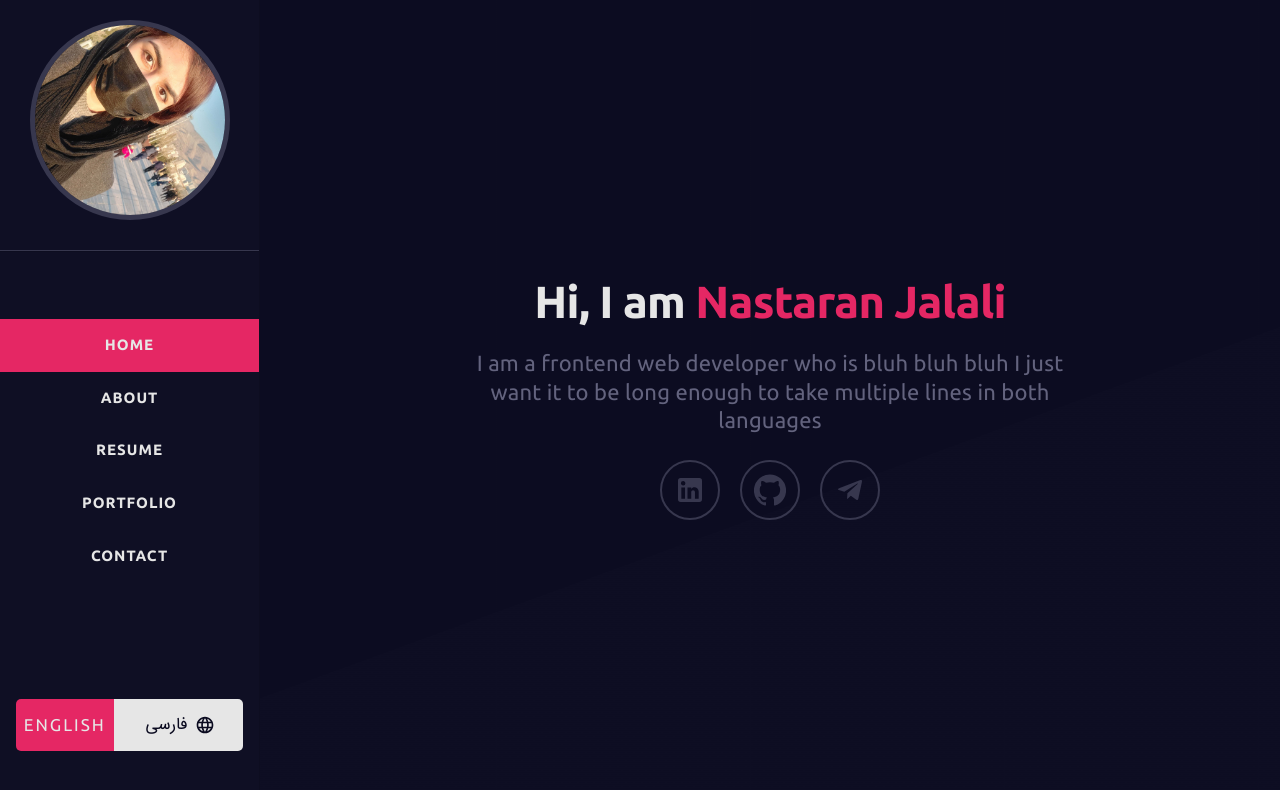
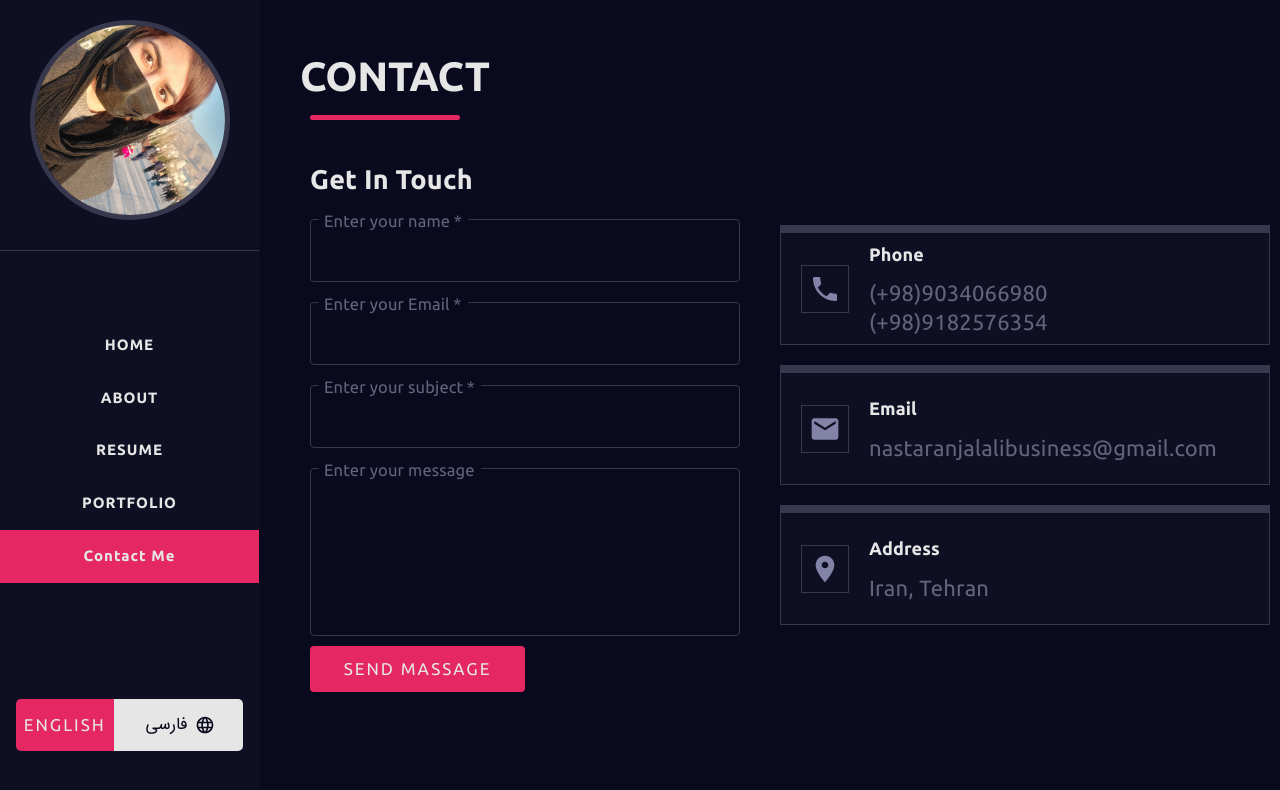
Before and after one commit to nastaranjalali/resumeReactApp, a React (Create React App) app: page /contact-me in a window 1280 px wide. Shown: the top 790 px of the page. Built offline with nearby package versions, Linux system fonts and the light colour scheme; what jss-rtl would draw is missing.

Commit message:
fix language change button and router

```diff
--- a/src/App.js
+++ b/src/App.js
@@ -1,29 +1,35 @@
 import React from "react";
 import theme from "./themes/theme";
-import {ThemeProvider, StylesProvider,jssPreset} from "@material-ui/core/styles";
+import {ThemeProvider, StylesProvider, jssPreset} from "@material-ui/core/styles";
 import {CssBaseline} from "@material-ui/core";
 import IndexScreen from "./screens/index"
-import { create } from 'jss';
+import {create} from 'jss';
 import rtl from 'jss-rtl';
 import {getDirection} from "./localization/index";
-const jss = create({ plugins: [...jssPreset().plugins, rtl()] });
+import {BrowserRouter} from "react-router-dom";
+
+const jss = create({plugins: [...jssPreset().plugins, rtl()]});
 
 function App() {
 
-    return getDirection()==="ltr" ?(
+    return getDirection() === "ltr" ? (
+        <BrowserRouter>
             <ThemeProvider theme={theme}>
                 <StylesProvider>
                     <CssBaseline/>
                     <IndexScreen/>
                 </StylesProvider>
             </ThemeProvider>
+        </BrowserRouter>
     ) : (
-        <ThemeProvider theme={theme} >
+        <BrowserRouter>
+            <ThemeProvider theme={theme}>
                 <StylesProvider jss={jss}>
                     <CssBaseline/>
                     <IndexScreen/>
                 </StylesProvider>
             </ThemeProvider>
+        </BrowserRouter>
     )
 }
 
--- a/src/components/MenuItem.js
+++ /dev/null
@@ -1,27 +0,0 @@
-import ListItemText from "@material-ui/core/ListItemText";
-import Typography from "@material-ui/core/Typography";
-import ListItem from "@material-ui/core/ListItem";
-import React from "react";
-
-function MenuItem(props) {
-    return (
-        <ListItem onClick={() => {
-            props.pageFunc();
-            props.mobileFunc()
-        }}
-                  style={{
-                      position: "relative",
-                      paddingLeft: 0,
-                      paddingRight: 0,
-                      backgroundColor: props.page === props.num ? "#e52764" : "transparent"
-                  }} className={"listItem"} button>
-            <ListItemText disableTypography={true} children={
-                <Typography variant="body2">{props.text}</Typography>
-            }/>
-            <div className={"overlay"}/>
-
-        </ListItem>
-    );
-}
-
-export default MenuItem;
--- a/src/screens/index.js
+++ b/src/screens/index.js
@@ -18,7 +18,10 @@ import Resume from './resumeScreen';
 import Contact from './contactScreen';
 import '../assets/CSS/index.css'
 import Portfolios from "./portfoliosScreen";
-import MenuItem from "../components/MenuItem";
+import { Switch, Route, NavLink} from 'react-router-dom';
+import ListItemText from "@material-ui/core/ListItemText";
+import Typography from "@material-ui/core/Typography";
+import ListItem from "@material-ui/core/ListItem";
 
 const drawerWidth = 260;
 const translate = getTranslate()
@@ -82,20 +85,15 @@ const useStyles = makeStyles((theme) => ({
     },
     button: {
         lineHeight: 1,
-        borderRadius: 0,
         height: "35%"
     },
     inActiveButton: {
-        borderBottomLeftRadius: 5,
-        borderTopLeftRadius: 5,
         '&:hover': {
             backgroundColor: "#0a0a1f",
         }
     },
     activeButton: {
         backgroundColor: "#e6e6e6",
-        borderBottomRightRadius: 5,
-        borderTopRightRadius: 5,
         color: "#0a0a1f",
         width: "50%",
         '&:hover': {
@@ -107,13 +105,25 @@ const useStyles = makeStyles((theme) => ({
         flexGrow: 1,
         padding: theme.spacing(3),
     },
+    listItemStyles: {
+        position: "relative",
+        paddingLeft: 0,
+        paddingRight: 0,
+        backgroundColor: "transparent"
+    },
+    listStyles: {
+        display: "flex",
+        flexDirection: "column",
+        alignItems: "center",
+        justifyContent: "center",
+        width: "100%"
+    }
 }));
 
 function ResponsiveDrawer(props) {
     const {window} = props;
     const classes = useStyles();
     const [mobileOpen, setMobileOpen] = useState(false);
-    const [page, setPage] = useState(0);
     const [changed, setChanged] = useState(true);
 
     const handleDrawerToggle = () => {
@@ -122,16 +132,13 @@ function ResponsiveDrawer(props) {
     const setMobileOpenFalse = () => {
         setMobileOpen(false)
     }
-    const setNewPage = (num) => {
-        setPage(num)
-    }
-    useEffect(() => {
-        setChanged((prev) => !prev)
-        setTimeout(function () {
-            setChanged((prev) => !prev)
-        }, 300)
-
-    }, [page])
+    // useEffect(() => {
+    //     setChanged((prev) => !prev)
+    //     setTimeout(function () {
+    //         setChanged((prev) => !prev)
+    //     }, 300)
+    //
+    // }, [page])
 
     const drawer = (
         <>
@@ -140,42 +147,88 @@ function ResponsiveDrawer(props) {
             </div>
             <Divider/>
             <div className={classes.mainDrawer}>
-                <List style={{
-                    display: "flex",
-                    flexDirection: "column",
-                    alignItems: "center",
-                    justifyContent: "center",
-                    width: "100%"
-                }}>
-                    <MenuItem mobileFunc={setMobileOpenFalse} pageFunc={() => setNewPage(0)} page={page}
-                              text={translate.home} num={0}/>
-                    <MenuItem mobileFunc={setMobileOpenFalse} pageFunc={() => setNewPage(1)} page={page}
-                              text={translate.about} num={1}/>
-                    <MenuItem mobileFunc={setMobileOpenFalse} pageFunc={() => setNewPage(2)} page={page}
-                              text={translate.resume} num={2}/>
-                    <MenuItem mobileFunc={setMobileOpenFalse} pageFunc={() => setNewPage(3)} page={page}
-                              text={translate.portfolios} num={3}/>
-                    <MenuItem mobileFunc={setMobileOpenFalse} pageFunc={() => setNewPage(4)} page={page}
-                              text={translate.contact} num={4}/>
+                <List className={classes.listStyles}>
+                    <ListItem component={NavLink} to={"/"}
+                              exact
+                              activeStyle={{backgroundColor: "#e52764"}}
+                              onClick={() => {
+                                  setMobileOpenFalse();
+                              }} className={"listItem " + classes.listItemStyles} button>
+                        <ListItemText disableTypography={true} children={
+                            <Typography variant="body2">{translate.home}</Typography>
+                        }/>
+                        <div className={"overlay"}/>
+
+                    </ListItem>
+                    <ListItem component={NavLink} to={"/about-me"}
+                              exact
+                              activeStyle={{backgroundColor: "#e52764"}}
+                              onClick={() => {
+                                  setMobileOpenFalse();
+                              }} className={"listItem " + classes.listItemStyles} button>
+                        <ListItemText disableTypography={true} children={
+                            <Typography variant="body2">{translate.about}</Typography>
+                        }/>
+                        <div className={"overlay"}/>
+
+                    </ListItem>
+                    <ListItem component={NavLink} to={"/resume"}
+                              exact
+                              activeStyle={{backgroundColor: "#e52764"}}
+                              onClick={() => {
+                                  setMobileOpenFalse();
+                              }} className={"listItem " + classes.listItemStyles} button>
+                        <ListItemText disableTypography={true} children={
+                            <Typography variant="body2">{translate.resume}</Typography>
+                        }/>
+                        <div className={"overlay"}/>
+
+                    </ListItem>
+                    <ListItem component={NavLink} to={"/portfolio"}
+                              exact
+                              activeStyle={{backgroundColor: "#e52764"}}
+                              onClick={() => {
+                                  setMobileOpenFalse();
+                              }} className={"listItem " + classes.listItemStyles} button>
+                        <ListItemText disableTypography={true} children={
+                            <Typography variant="body2">{translate.portfolios}</Typography>
+                        }/>
+                        <div className={"overlay"}/>
+
+                    </ListItem>
+                    <ListItem component={NavLink} to={"/contact-me"}
+                              exact
+                              activeStyle={{backgroundColor: "#e52764"}}
+                              onClick={() => {
+                                  setMobileOpenFalse();
+                              }} className={"listItem " + classes.listItemStyles} button>
+                        <ListItemText disableTypography={true} children={
+                            <Typography variant="body2">{translate.contactMe}</Typography>
+                        }/>
+                        <div className={"overlay"}/>
+
+                    </ListItem>
+
                 </List>
             </div>
             <div className={classes.bottomDrawer}>
                 <Button
                     className={[classes.button, lang === 'en' ? classes.inActiveButton : classes.activeButton].join(' ')}
+                    style={lang === 'en' ? {borderRadius:"5px 0 0 5px"} : {borderRadius:"0 5px 5px 0"}}
                     onClick={() => changeLang("en")}
                     endIcon={lang === "fa" ? <LanguageIcon/> : undefined}
                 >
                     English
                 </Button>
                 <Button
-
                     className={[classes.button, lang === 'fa' ? classes.inActiveButton : classes.activeButton].join(' ')}
                     onClick={() => changeLang("fa")}
                     endIcon={lang === "en" ? <LanguageIcon/> : undefined}
-                    style={{
-                        fontFamily: "IRANSans",
-                        letterSpacing: 0,
-                    }}
+                    style={
+                        lang === 'en' ? {borderRadius:"0 5px 5px 0",fontFamily: "IRANSans",
+                            letterSpacing: 0,} : {borderRadius:"5px 0 0 5px",fontFamily: "IRANSans",
+                            letterSpacing: 0,}
+                    }
                 >
                     فارسی
                 </Button>
@@ -184,22 +237,6 @@ function ResponsiveDrawer(props) {
     );
 
     const container = window !== undefined ? () => window().document.body : undefined;
-    const changePage = () => {
-        switch (page) {
-            case 0:
-                return <Home/>
-            case 1:
-                return <About/>
-            case 2:
-                return <Resume/>
-            case 3:
-                return <Portfolios/>
-            case 4:
-                return <Contact/>
-            default:
-                return <Home/>
-        }
-    }
 
     return (
         <div className={classes.root}>
@@ -254,7 +291,23 @@ function ResponsiveDrawer(props) {
                 exit: 0,
             }}>
                 <main className={classes.content} style={{padding: 0}}>
-                    {changePage()}
+                    <Switch>
+                        <Route path={"/"} exact>
+                            <Home/>
+                        </Route>
+                        <Route path={"/about-me"} exact>
+                            <About/>
+                        </Route>
+                        <Route path={"/resume"} exact>
+                            <Resume/>
+                        </Route>
+                        <Route path={"/portfolio"} exact>
+                            <Portfolios/>
+                        </Route>
+                        <Route path={"/contact-me"} exact>
+                            <Contact/>
+                        </Route>
+                    </Switch>
                 </main>
             </Fade>
         </div>
```
Lines whose indentation alone changed are shown as unchanged.
